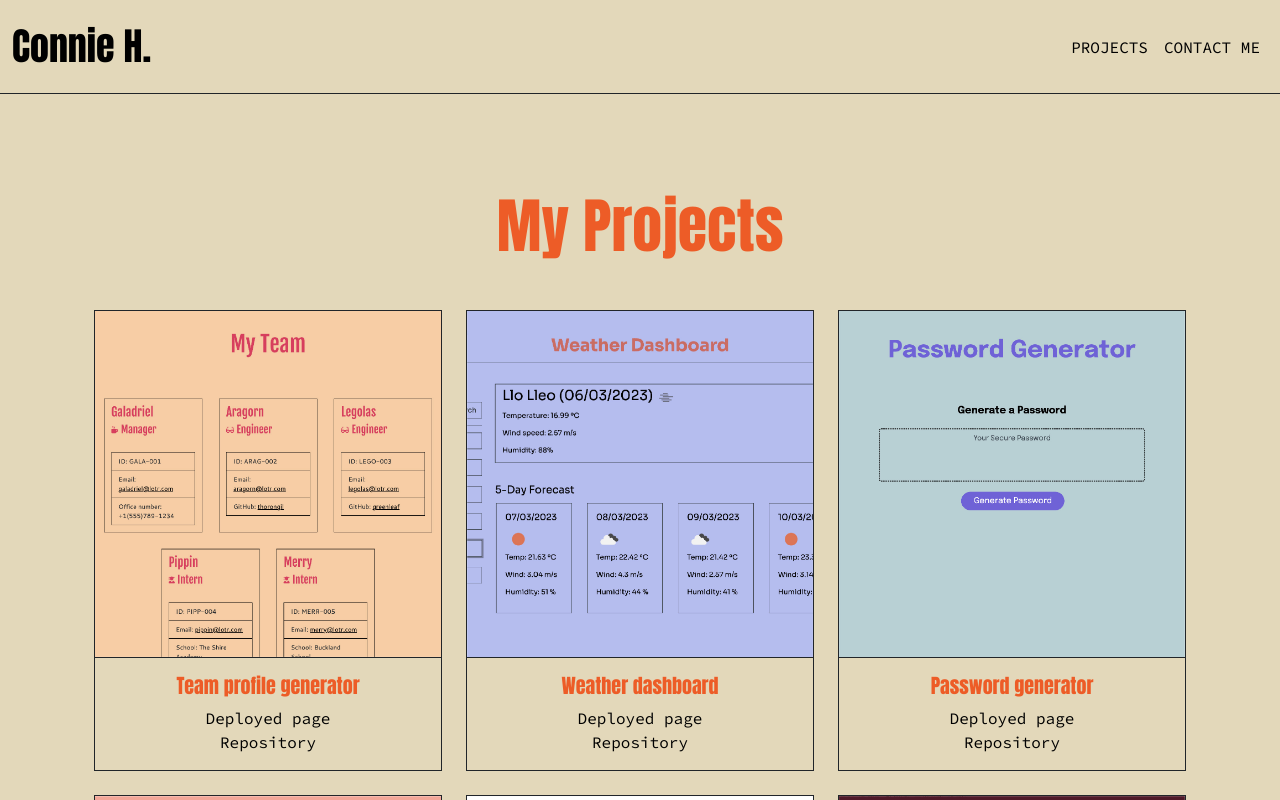
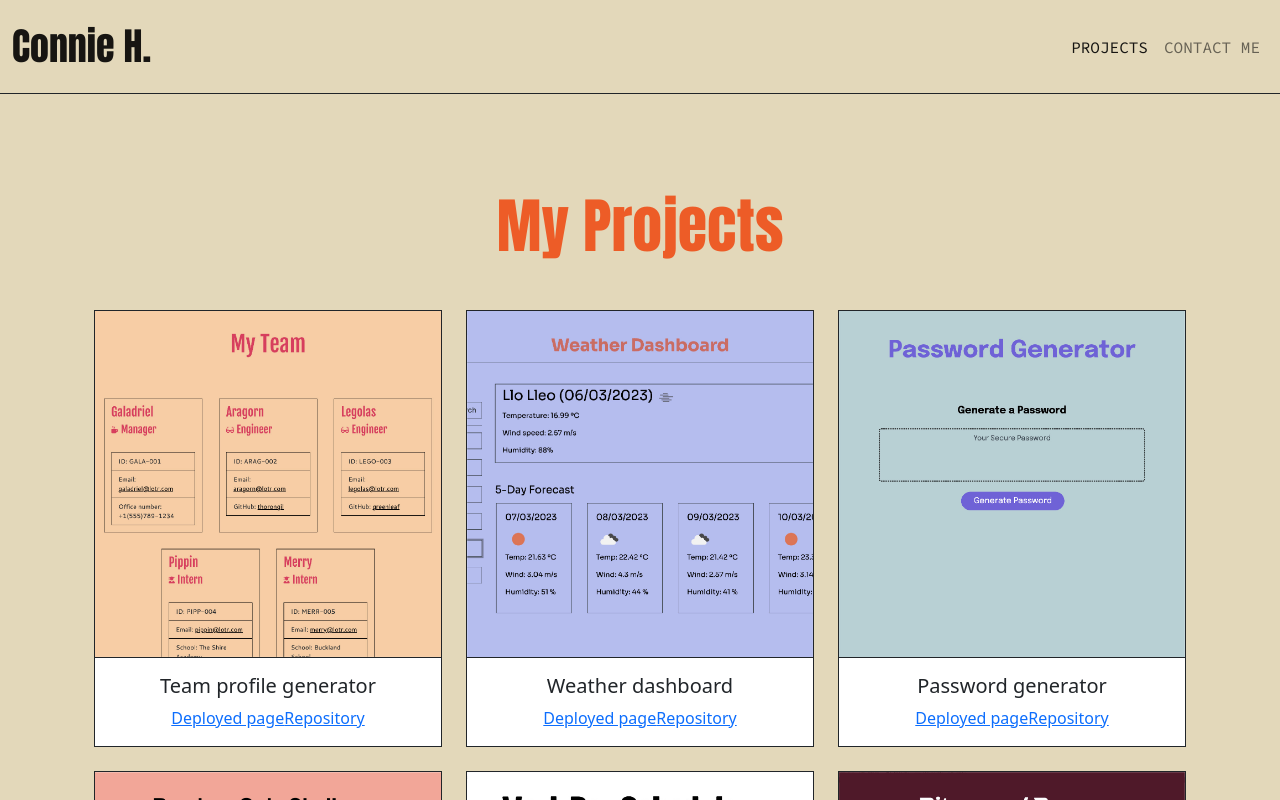
Before and after one commit to mchinojo/13React-Portfolio, a React (Create React App) app: page /13React-Portfolio/projects in a window 1280 px wide. Shown: the top 800 px of the page. Built offline with nearby package versions, Linux system fonts and the light colour scheme.

Commit message:
added content to the README file

```diff
--- a/package.json
+++ b/package.json
@@ -10,7 +10,6 @@
     "bootstrap": "^5.2.3",
     "gh-pages": "^5.0.0",
     "react-bootstrap": "^2.7.2",
-    "react-dom": "^18.2.0",
     "react-router-dom": "^6.8.2",
     "react-scripts": "5.0.1",
     "web-vitals": "^2.1.4"
--- a/src/App.js
+++ b/src/App.js
@@ -4,7 +4,6 @@ import NavTabs from "./components/NavTabs";
 import Home from "./components/pages/Home";
 import ProjectGallery from "./components/pages/ProjectGallery";
 import Contact from "./components/pages/Contact";
-// import Contact from './components/pages/Contact';
 
 function App() {
   return (
--- a/src/components/Project.css
+++ /dev/null
@@ -1,20 +0,0 @@
-.card-body {
-  background-color: #e3d8ba;
-  font-family: "Source Code Pro", monospace;
-}
-
-a {
-  display: block;
-  text-decoration: none !important;
-  color: black !important;
-}
-
-a:hover {
-  color: black !important;
-  text-decoration: underline !important;
-}
-
-.card-title {
-  font-family: "Anton", sans-serif;
-  color: #ed5c27;
-}
--- a/src/components/Project.js
+++ b/src/components/Project.js
@@ -1,5 +1,4 @@
 import React from "react";
-import "./Project.css";
 
 function Project(props) {
   return (
```
Also changed, not shown: src/App.css (added), 1 other file (tests, documents, lock files or other folders).
